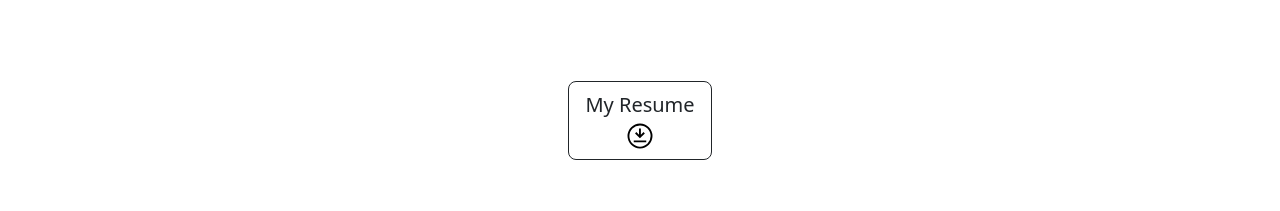
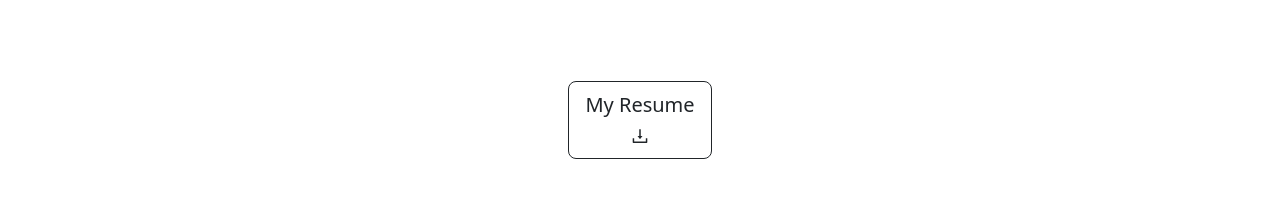
Before and after one commit to Said-laasri/saidlaasri_portfolio, a React (Create React App) app: page / in a window 1280 px wide. Shown: the part 940-1151 px from the top of the page. Built offline with nearby package versions, Linux system fonts and the light colour scheme.

Commit message:
Install react icons

```diff
--- a/package.json
+++ b/package.json
@@ -10,6 +10,7 @@
     "react": "^18.2.0",
     "react-bootstrap": "^2.7.2",
     "react-dom": "^18.2.0",
+    "react-icons": "^4.8.0",
     "react-scripts": "5.0.1",
     "web-vitals": "^2.1.4"
   },
--- a/src/component/UI/Arrowdown.js
+++ b/src/component/UI/Arrowdown.js
@@ -1,11 +1,10 @@
 import React from "react";
-import icon from '../../assets/download_for_offline_FILL0_wght400_GRAD0_opsz48.svg';
-import classes from './Arrowdown.module.css';
+import { AiOutlineDownload } from "react-icons/ai";
 
 const Arrowdown = () => {
   return (
     <div>
-    <img src={icon} alt="icon"  className={classes.icon}/>
+      <AiOutlineDownload />
     </div>
   );
 };
--- a/src/component/UI/Arrowdown.module.css
+++ /dev/null
@@ -1,6 +0,0 @@
-.icon {
-    width: 30px;
-    height: 30px;
-    margin: 0 10px;
-    cursor: pointer;
-}
```
Also changed, not shown: 1 other file (tests, documents, lock files or other folders).
